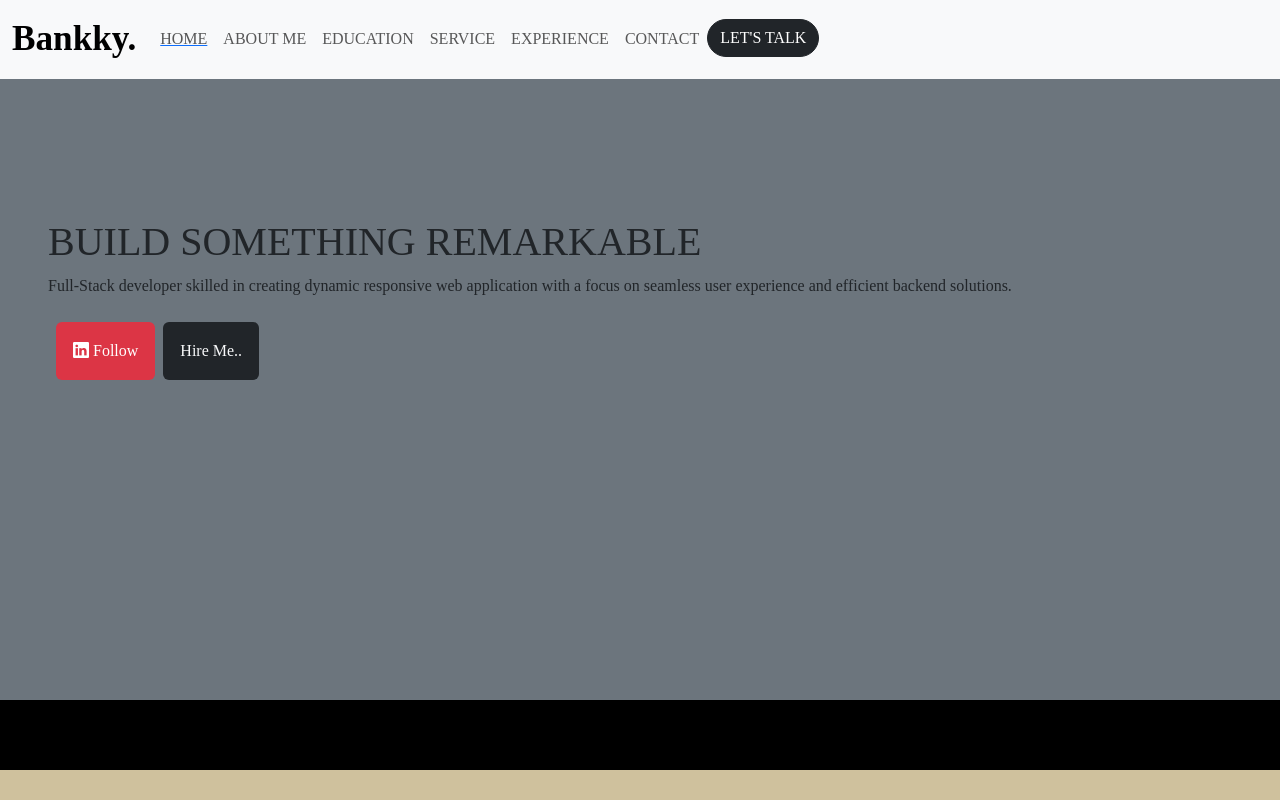
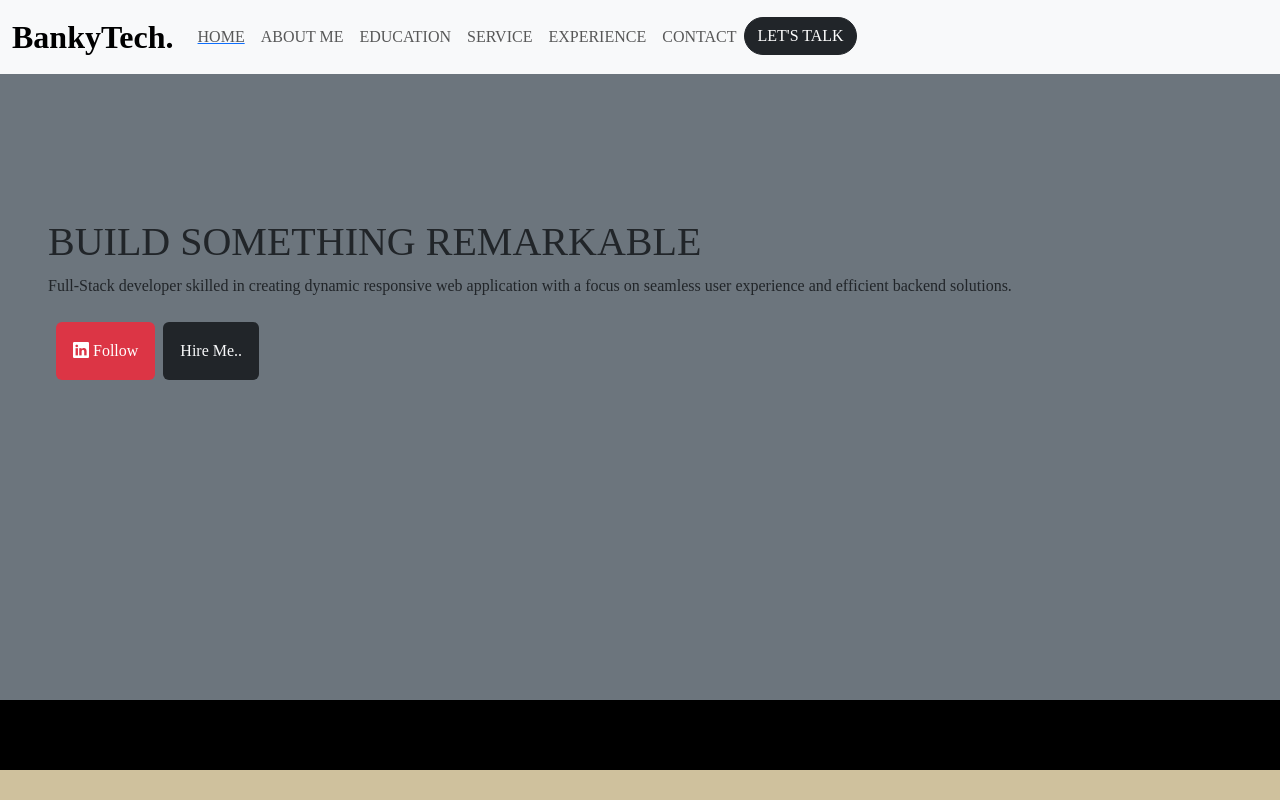
Before and after one commit to Azeezbank/MyPortfolio, a React (Create React App) app: page / in a window 1280 px wide. Shown: the top 800 px of the page. Built offline with nearby package versions, Linux system fonts and the light colour scheme.

Commit message:
Update NavBar.js

```diff
--- a/src/Components/NavBar.js
+++ b/src/Components/NavBar.js
@@ -10,10 +10,10 @@ const NavBar = () => {
         <div className="container-fluid">
           <a
             className="navbar-brand"
-            style={{ fontSize: "2.2rem", fontWeight: "bold" }}
+            style={{ fontSize: "2.0rem", fontWeight: "bold" }}
             href="#"
           >
-            Bankky.
+            BankyTech.
           </a>
           <button
             className="navbar-toggler bg-danger"
```
